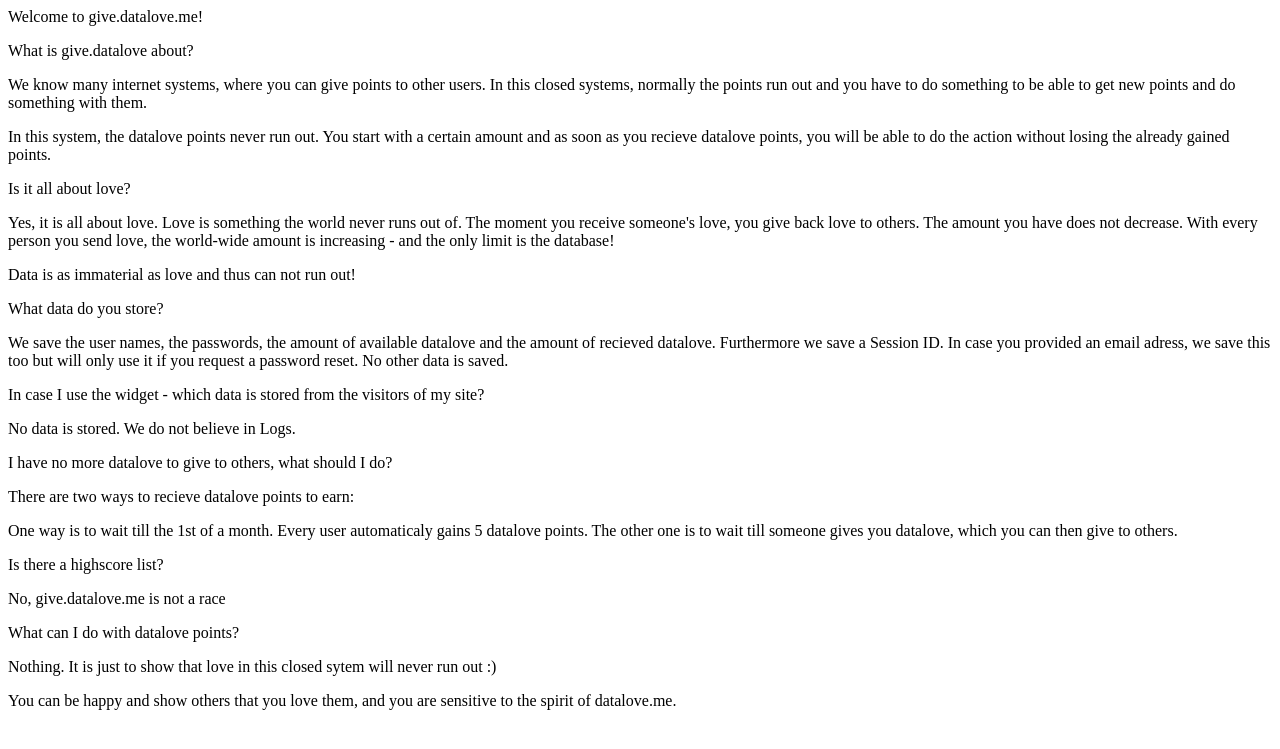
After one commit to miri64/give-datalove, a Python web app: template templates/welcome.html in a window 1280 px wide. The commit adds this page. Shown: the top 749 px of the page. Run offline with Jinja, Linux system fonts and the light colour scheme; the template is opened without the code that fills it, so the values that code supplies are empty.

Commit message:
app.py: Started to put all html stuff in templates

```diff
--- a/app.py
+++ b/app.py
@@ -112,15 +112,13 @@
 			templates = web.template.render(os.path.join(abspath,'templates'))
 			if not session_id or \
 					not db_handler.session_associated_to_any_user(session_id):
-				content = templates.faq()
+				content = templates.welcome()
 				return templates.index(content,login_error = login_error)
 			else:
 				nickname, _, available, received = db_handler.get_session(
 						session_id
 					)
-				content = """<p class="love">Hi %s</p>
-					<p class="about">You have %d datalovez received and %d
-					waiting to be spread</p>""" % (nickname,received,available)
+				content = templates.userpage(nickname,received,available)
 				return templates.index(content,nickname != None,login_error)
 		except BaseException, e:
 			web.ctx.status = '500 Internal Server Error'
--- a/templates/index.html
+++ b/templates/index.html
@@ -18,7 +18,6 @@
             $if logged_in:
                 <li><a href="logoff">Logoff</a></li>
                 <li><a href="manage_account">Manage account</a></li>
-$ pass
             <li><a href="http://datalove.me/give/widget.html">Widget for website</a></li>
             <li><a href="http://datalove.me/give/about.html">About give.datalove.me</a>
             <li><a href="http://datalove.me/give/faq.html">FAQ</a></li>
@@ -64,7 +63,6 @@
                     <input class="button" type="submit" value="Login" /><br />
                 </div>
             </form>
-$ pass
     </div>
     <div id="content">
 $:content
--- /dev/null
+++ b/templates/userpage.html
@@ -0,0 +1,6 @@
+$def with (nickname,received_datalove,available_datalove)
+<p class="love">Hi $nickname,</p>
+<p class="about">
+	You have $received_datalove datalovez received and $available_datalove
+	waiting to be spread.
+</p>
--- /dev/null
+++ b/templates/welcome.html
@@ -0,0 +1,22 @@
+		<p class="love">Welcome to give.datalove.me!</p>
+		<p class="abouth">What is give.datalove about?</p>
+		<p class="about">We know many internet systems, where you can give points to other users. In this closed systems, normally the points run out and you have to do something to be able to get new points and do something with them.</p>
+		<p class="about">In this system, the datalove points never run out. You start with a certain amount and as soon as you recieve datalove points, you will be able to do the action without losing the already gained points.</p>
+
+		<p class="abouth">Is it all about love?</p>
+		<p class="about">Yes, it is all about love. Love is something the world never runs out of. The moment you receive someone's love, you give back love to others. The amount you have does not decrease. With every person you send love, the world-wide amount is increasing - and the only limit is the database!</p>
+		<p class="abouth">Data is as immaterial as love and thus can not run out!</p>
+		<p class="abouth">What data do you store?</p>
+		<p class="about">We save the user names, the passwords, the amount of available datalove and the amount of recieved datalove. Furthermore we save a Session ID. In case you provided an email adress, we save this too but will only use it if you request a password reset. No other data is saved.</p>
+		<p class="abouth">In case I use the widget - which data is stored from the visitors of my site?</p>
+
+		<p class="about">No data is stored. We do not believe in Logs.</p>
+		<p class="abouth">I have no more datalove to give to others, what should I do?</p>
+		<p class="about">There are two ways to recieve datalove points to earn: </p>
+		<p class="about">One way is to wait till the 1st of a month. Every user automaticaly gains 5 datalove points. The other one is to wait till someone gives you datalove, which you can then give to others.</p>
+		<p class="abouth">Is there a highscore list?</p>
+		<p class="about">No, give.datalove.me is not a race</p>
+
+		<p class="abouth">What can I do with datalove points?</p>
+		<p class="about">Nothing. It is just to show that love in this closed sytem will never run out :)</p>
+		<p class="about">You can be happy and show others that you love them, and you are sensitive to the spirit of datalove.me.</p>
```
Lines whose indentation alone changed are shown as unchanged.
